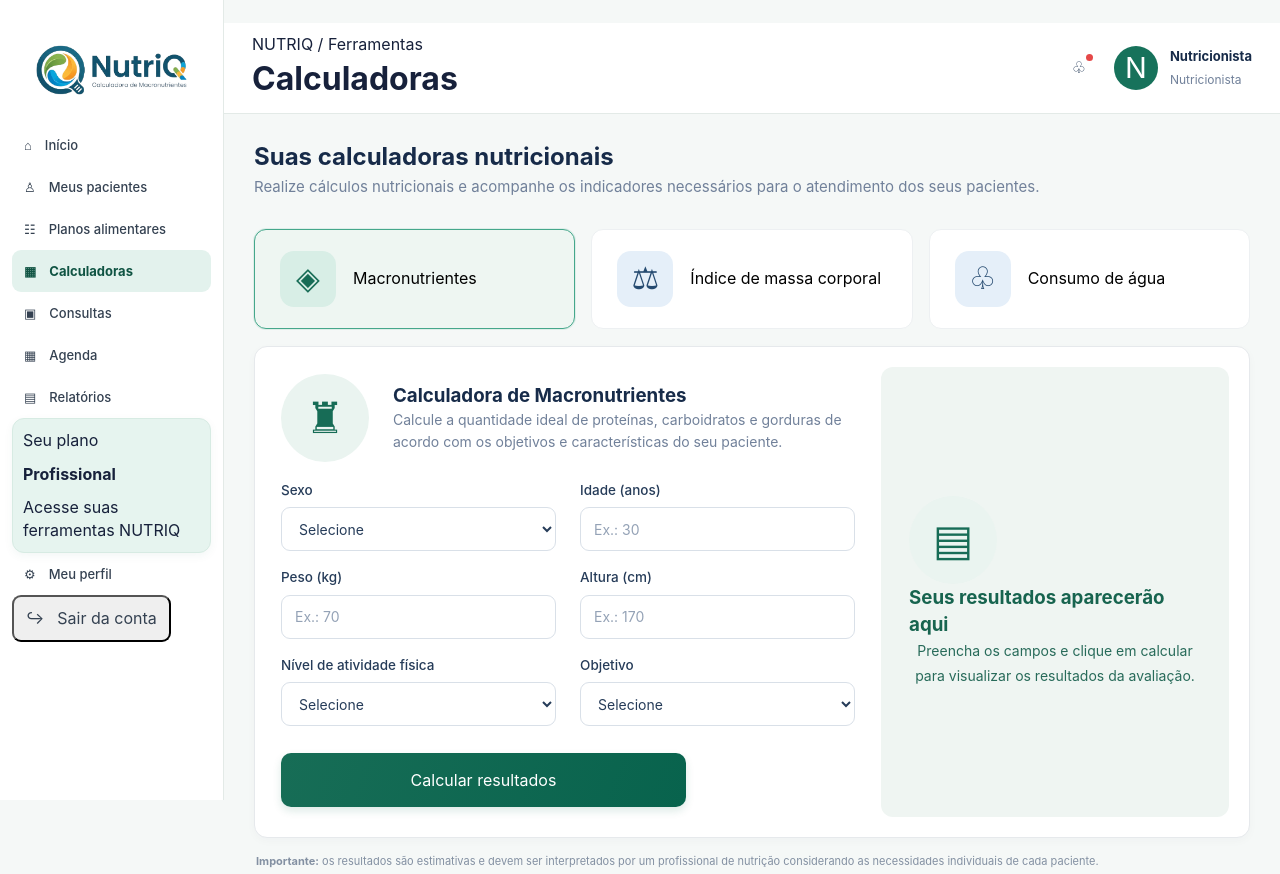
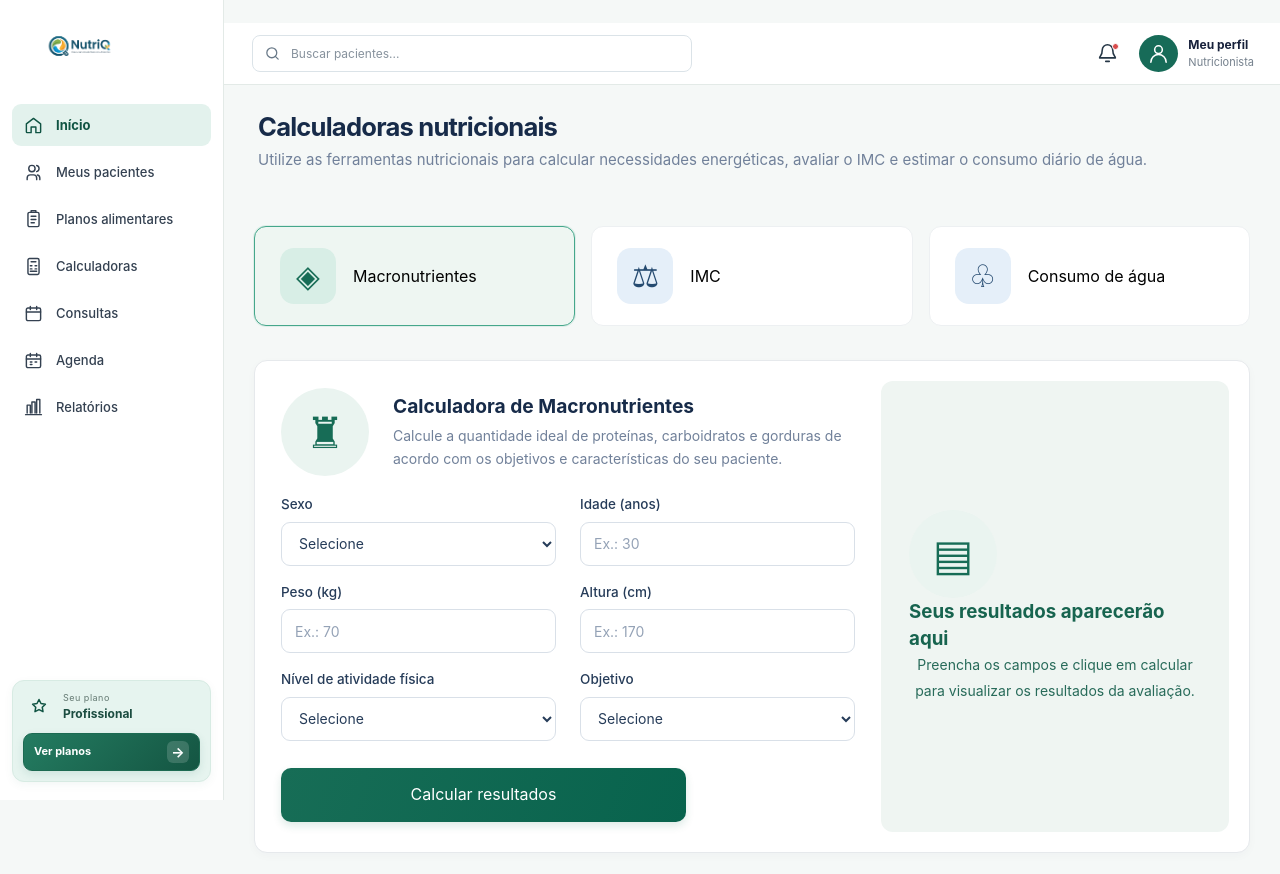
Before and after one commit to Viniciusmiranha/Macronutrientes, a plain HTML site: page calculadoras.html in a window 1280 px wide. Shown: the top 874 px of the page. Drawn offline with Linux system fonts and the light colour scheme.

Commit message:
calculadora igual

````diff
--- a/calculadoras.html
+++ b/calculadoras.html
@@ -4,9 +4,9 @@
 <head>
     <meta charset="UTF-8">
     <meta name="viewport" content="width=device-width, initial-scale=1.0">
-    <meta name="theme-color" content="#f7f9fc">
+    <meta name="theme-color" content="#f6faf8">
+    <meta name="description" content="Calculadoras nutricionais NUTRIQ para avaliação e acompanhamento de pacientes.">
     <title>Calculadoras | NUTRIQ</title>
-
     <link rel="stylesheet" href="css/style.css">
     <link rel="stylesheet" href="css/dashboard.css">
     <link rel="stylesheet" href="css/paginas.css">
@@ -14,92 +14,101 @@
 </head>
 
 <body class="dashboard-page">
-
     <div class="dashboard-layout">
 
         <aside class="dashboard-sidebar" id="dashboardSidebar">
-            <div class="dashboard-sidebar-header">
-                <a href="pagina1.html" class="dashboard-logo">
-                    <img src="img/logo (1).png" alt="NUTRIQ">
+            <a href="pagina1.html" class="dashboard-brand" aria-label="NUTRIQ - Página inicial">
+                <img src="img/logo (1).png" alt="Logo NUTRIQ">
             </a>
 
-                <button
-                    type="button"
-                    class="dashboard-menu-toggle calculadoras-menu-toggle"
-                    id="fecharSidebar"
-                    aria-label="Fechar menu"
-                >
-                    <span></span>
-                    <span></span>
-                </button>
-            </div>
-
-            <nav class="dashboard-nav" aria-label="Menu principal">
+            <nav class="dashboard-navigation" aria-label="Navegação principal">
                 <a href="pagina1.html" class="dashboard-nav-link">
-                    <span class="dashboard-nav-icon">⌂</span>
+                    <svg viewBox="0 0 24 24" aria-hidden="true">
+                        <path d="m3 10 9-7 9 7v10a1 1 0 0 1-1 1h-5v-7H9v7H4a1 1 0 0 1-1-1z"/>
+                    </svg>
                     <span>Início</span>
                 </a>
 
                 <a href="pacientes.html" class="dashboard-nav-link">
-                    <span class="dashboard-nav-icon">♙</span>
+                    <svg viewBox="0 0 24 24" aria-hidden="true">
+                        <path d="M16 21v-2a4 4 0 0 0-4-4H8a4 4 0 0 0-4 4v2"/>
+                        <circle cx="10" cy="7" r="4"/>
+                        <path d="M20 21v-2a4 4 0 0 0-3-3.87M16 3.13a4 4 0 0 1 0 7.75"/>
+                    </svg>
                     <span>Meus pacientes</span>
                 </a>
 
                 <a href="planos-alimentares.html" class="dashboard-nav-link">
-                    <span class="dashboard-nav-icon">☷</span>
+                    <svg viewBox="0 0 24 24" aria-hidden="true">
+                        <rect x="5" y="3" width="14" height="18" rx="2"/>
+                        <path d="M9 3V1h6v2M9 8h6M9 12h6M9 16h4"/>
+                    </svg>
                     <span>Planos alimentares</span>
                 </a>
 
                 <a href="calculadoras.html" class="dashboard-nav-link active" aria-current="page">
-                    <span class="dashboard-nav-icon">▦</span>
+                    <svg viewBox="0 0 24 24" aria-hidden="true">
+                        <rect x="5" y="2" width="14" height="20" rx="2"/>
+                        <path d="M9 6h6M8 11h2m4 0h2M8 15h2m4 0h2M8 18h8"/>
+                    </svg>
                     <span>Calculadoras</span>
                 </a>
 
                 <a href="consultas.html" class="dashboard-nav-link">
-                    <span class="dashboard-nav-icon">▣</span>
+                    <svg viewBox="0 0 24 24" aria-hidden="true">
+                        <rect x="3" y="5" width="18" height="16" rx="2"/>
+                        <path d="M16 3v4M8 3v4M3 10h18"/>
+                    </svg>
                     <span>Consultas</span>
                 </a>
 
                 <a href="agenda.html" class="dashboard-nav-link">
-                    <span class="dashboard-nav-icon">▦</span>
+                    <svg viewBox="0 0 24 24" aria-hidden="true">
+                        <rect x="3" y="5" width="18" height="16" rx="2"/>
+                        <path d="M16 3v4M8 3v4M3 10h18M8 14h2m4 0h2m-8 3h2"/>
+                    </svg>
                     <span>Agenda</span>
                 </a>
 
                 <a href="relatorios.html" class="dashboard-nav-link">
-                    <span class="dashboard-nav-icon">▤</span>
+                    <svg viewBox="0 0 24 24" aria-hidden="true">
+                        <path d="M4 19V9h4v10M10 19V5h4v14M16 19V2h4v17M2 21h20"/>
+                    </svg>
                     <span>Relatórios</span>
                 </a>
             </nav>
 
-            <div class="dashboard-sidebar-bottom">
             <div class="dashboard-plan-card">
-                    <span class="dashboard-plan-label">Seu plano</span>
+                <div class="dashboard-plan-heading">
+                    <svg viewBox="0 0 24 24" aria-hidden="true">
+                        <path d="m12 3 2.4 4.8 5.3.8-3.8 3.7.9 5.3-4.8-2.5-4.8 2.5.9-5.3-3.8-3.7 5.3-.8z"/>
+                    </svg>
+
+                    <div>
+                        <span>Seu plano</span>
                         <strong>Profissional</strong>
-                    <span>Acesse suas ferramentas NUTRIQ</span>
+                    </div>
                 </div>
 
-                <a href="perfil.html" class="dashboard-nav-link">
-                    <span class="dashboard-nav-icon">⚙</span>
-                    <span>Meu perfil</span>
-                </a>
-
-                <button type="button" class="dashboard-nav-link" id="btnSair">
-                    <span class="dashboard-nav-icon">↪</span>
-                    <span>Sair da conta</span>
+                <button
+                    type="button"
+                    class="dashboard-plan-button"
+                    id="btnVerPlanos"
+                    aria-haspopup="dialog"
+                    aria-controls="modalPlanos"
+                >
+                    Ver planos
+                    <span aria-hidden="true">→</span>
                 </button>
             </div>
         </aside>
 
-        <div class="calculadoras-sidebar-overlay" id="calculadorasOverlay"></div>
-
-        <main class="dashboard-main">
-
+        <div class="dashboard-main">
             <header class="dashboard-topbar">
-                <div class="dashboard-topbar-left">
                 <button
+                    class="dashboard-menu-toggle"
+                    id="dashboardMenuToggle"
                     type="button"
-                        class="dashboard-menu-toggle calculadoras-menu-toggle"
-                        id="dashboardMenuToggle"
                     aria-label="Abrir menu"
                     aria-expanded="false"
                     aria-controls="dashboardSidebar"
@@ -109,43 +118,59 @@
                     <span></span>
                 </button>
 
-                    <div class="dashboard-page-heading">
-                        <span class="dashboard-breadcrumb">NUTRIQ / Ferramentas</span>
-                        <h1>Calculadoras</h1>
-                    </div>
-                </div>
+                <form class="dashboard-search" id="dashboardSearch" role="search">
+                    <svg viewBox="0 0 24 24" aria-hidden="true">
+                        <circle cx="11" cy="11" r="7"/>
+                        <path d="m16 16 4 4"/>
+                    </svg>
+                    <input
+                        type="search"
+                        id="campoBusca"
+                        placeholder="Buscar pacientes..."
+                        aria-label="Buscar pacientes"
+                    >
+                </form>
 
-                <div class="calculadoras-topbar-actions dashboard-topbar-actions">
+                <div class="dashboard-topbar-actions">
                     <button
+                        class="dashboard-icon-button"
+                        id="btnNotificacoes"
                         type="button"
-                        class="calculadoras-notification"
-                        id="btnNotificacoes"
                         aria-label="Notificações"
                     >
-                        <span aria-hidden="true">♧</span>
+                        <svg viewBox="0 0 24 24" aria-hidden="true">
+                            <path d="M18 8a6 6 0 0 0-12 0c0 7-3 7-3 9h18c0-2-3-2-3-9M10 21h4"/>
+                        </svg>
                     </button>
 
-                    <a href="perfil.html" class="calculadoras-profile">
-                        <span class="calculadoras-avatar" id="professionalAvatar">N</span>
-                        <span class="calculadoras-profile-info">
-                            <strong id="professionalName">Nutricionista</strong>
-                            <small>Nutricionista</small>
+                    <a
+                        href="perfil.html"
+                        class="dashboard-profile-button"
+                        aria-label="Abrir perfil profissional"
+                    >
+                        <span class="dashboard-avatar dashboard-avatar-professional">
+                            <svg viewBox="0 0 24 24" aria-hidden="true">
+                                <circle cx="12" cy="8" r="4"/>
+                                <path d="M4 21a8 8 0 0 1 16 0"/>
+                            </svg>
+                        </span>
+                        <span class="dashboard-profile-details">
+                            <strong id="professionalName">Meu perfil</strong>
+                            <span>Nutricionista</span>
                         </span>
                     </a>
                 </div>
             </header>
 
-            <section class="calculadoras-content">
+            <main class="dashboard-content calculadoras-content" id="conteudoPrincipal">
 
-                <div class="calculadoras-heading">
-                    <div>
-                        <h2>Suas calculadoras nutricionais</h2>
+                <section class="dashboard-welcome calculadoras-heading" aria-labelledby="tituloCalculadoras">
+                    <h1 id="tituloCalculadoras">Calculadoras nutricionais</h1>
                     <p>
-                            Realize cálculos nutricionais e acompanhe os indicadores
-                            necessários para o atendimento dos seus pacientes.
+                        Utilize as ferramentas nutricionais para calcular necessidades
+                        energéticas, avaliar o IMC e estimar o consumo diário de água.
                     </p>
-                    </div>
-                </div>
+                </section>
 
                 <div class="calculadoras-seletor" role="tablist" aria-label="Selecionar calculadora">
 
@@ -172,7 +197,7 @@
                         aria-controls="painelCalculadora"
                     >
                         <span class="calculadora-tab-icon imc-icon" aria-hidden="true">⚖</span>
-                        <span>Índice de massa corporal</span>
+                        <span>IMC</span>
                     </button>
 
                     <button
@@ -196,13 +221,12 @@
                     role="tabpanel"
                     aria-labelledby="tabMacros"
                 >
-
                     <div class="calculadora-form-area">
 
                         <div class="calculadora-intro">
                             <span class="calculadora-main-icon" id="iconeCalculadora" aria-hidden="true">◈</span>
                             <div>
-                                <h3 id="tituloCalculadora">Calculadora de macronutrientes</h3>
+                                <h2 id="tituloCalculadora">Calculadora de macronutrientes</h2>
                                 <p id="descricaoCalculadora">
                                     Calcule as necessidades energéticas e a distribuição de macronutrientes.
                                 </p>
@@ -210,7 +234,6 @@
                         </div>
 
                         <form id="formCalculadora" novalidate>
-
                             <div class="calculadora-fields" id="camposCalculadora">
 
                                 <div class="calculadora-field">
@@ -224,42 +247,17 @@
 
                                 <div class="calculadora-field">
                                     <label for="calcIdade">Idade (anos)</label>
-                                    <input
-                                        type="number"
-                                        id="calcIdade"
-                                        name="idade"
-                                        min="1"
-                                        max="120"
-                                        placeholder="Ex.: 25"
-                                        required
-                                    >
+                                    <input type="number" id="calcIdade" name="idade" min="1" max="120" placeholder="Ex.: 25" required>
                                 </div>
 
                                 <div class="calculadora-field">
                                     <label for="calcPeso">Peso (kg)</label>
-                                    <input
-                                        type="number"
-                                        id="calcPeso"
-                                        name="peso"
-                                        min="1"
-                                        max="500"
-                                        step="0.1"
-                                        placeholder="Ex.: 70"
-                                        required
-                                    >
+                                    <input type="number" id="calcPeso" name="peso" min="1" max="500" step="0.1" placeholder="Ex.: 70" required>
                                 </div>
 
                                 <div class="calculadora-field">
                                     <label for="calcAltura">Altura (cm)</label>
-                                    <input
-                                        type="number"
-                                        id="calcAltura"
-                                        name="altura"
-                                        min="50"
-                                        max="250"
-                                        placeholder="Ex.: 175"
-                                        required
-                                    >
+                                    <input type="number" id="calcAltura" name="altura" min="50" max="250" placeholder="Ex.: 175" required>
                                 </div>
 
                                 <div class="calculadora-field" id="campoAtividade">
@@ -304,20 +302,12 @@
 
                             </div>
 
-                            <p
-                                class="calculadora-erro"
-                                id="erroCalculadora"
-                                role="alert"
-                                aria-live="polite"
-                                hidden
-                            ></p>
+                            <p class="calculadora-erro" id="erroCalculadora" role="alert" aria-live="polite" hidden></p>
 
                             <button type="submit" class="calculadora-submit" id="btnCalcular">
                                 Calcular resultados
                             </button>
-
                         </form>
-
                     </div>
 
                     <div class="calculadora-result-area">
@@ -343,37 +333,94 @@
 
                             <div class="resultado-detalhes" id="resultadoDetalhes"></div>
 
-                            <button
-                                type="button"
-                                class="calculadora-reset"
-                                id="btnLimparResultado"
-                            >
+                            <button type="button" class="calculadora-reset" id="btnLimparResultado">
                                 Limpar resultados
                             </button>
                         </div>
 
                     </div>
-
                 </section>
 
                 <div class="calculadoras-aviso">
                     <strong>Importante:</strong>
-                    os resultados são estimativas e devem ser interpretados
-                    por um profissional de nutrição considerando as necessidades
-                    individuais de cada paciente.
+                    os resultados são estimativas e devem ser interpretados por um
+                    profissional de nutrição considerando as necessidades individuais
+                    de cada paciente.
+                </div>
+
+            </main>
+        </div>
     </div>
 
     <div id="dashboardFeedback" role="status" aria-live="polite"></div>
 
-            </section>
-
-        </main>
-
+    <div class="plans-modal-overlay" id="modalPlanos" aria-hidden="true">
+        <section class="plans-modal" role="dialog" aria-modal="true" aria-labelledby="planosTitulo">
+            <header class="plans-modal-header">
+                <div>
+                    <span class="plans-modal-eyebrow">NUTRIQ</span>
+                    <h2 id="planosTitulo">Conheça nossos planos</h2>
+                    <p>Encontre a opção ideal para sua rotina profissional.</p>
                 </div>
 
-    <script src="script.js" defer></script>
+                <button type="button" class="plans-modal-close" id="fecharModalPlanos" aria-label="Fechar janela de planos">
+                    &times;
+                </button>
+            </header>
+
+            <div class="plans-grid">
+                <article class="plans-option">
+                    <div class="plans-option-icon" aria-hidden="true">🌱</div>
+                    <h3>Essencial</h3>
+                    <p class="plans-option-description">Para quem está começando.</p>
+                    <ul>
+                        <li>Cadastro de pacientes</li>
+                        <li>Organização de consultas</li>
+                        <li>Calculadoras nutricionais</li>
+                    </ul>
+                    <span class="plans-option-footer">Conheça esta opção</span>
+                </article>
+
+                <article class="plans-option plans-option-featured">
+                    <span class="plans-current-label">Seu plano atual</span>
+                    <div class="plans-option-icon" aria-hidden="true">✦</div>
+                    <h3>Profissional</h3>
+                    <p class="plans-option-description">Para o acompanhamento do consultório.</p>
+                    <ul>
+                        <li>Gestão de pacientes</li>
+                        <li>Planos alimentares e avaliações</li>
+                        <li>Organização da agenda</li>
+                        <li>Relatórios do consultório</li>
+                    </ul>
+                    <span class="plans-option-footer">Plano selecionado</span>
+                </article>
+
+                <article class="plans-option">
+                    <div class="plans-option-icon" aria-hidden="true">✚</div>
+                    <h3>Clínica</h3>
+                    <p class="plans-option-description">Para equipes e consultórios em expansão.</p>
+                    <ul>
+                        <li>Organização do consultório</li>
+                        <li>Acompanhamento de pacientes</li>
+                        <li>Recursos para equipes</li>
+                    </ul>
+                    <span class="plans-option-footer">Conheça esta opção</span>
+                </article>
+            </div>
+
+            <p class="plans-modal-note">
+                Os detalhes comerciais e os preços dos planos devem ser definidos
+                conforme as opções oferecidas pelo NUTRIQ.
+            </p>
+        </section>
+    </div>
+
+    <script src="js/main.js" defer></script>
+    <script src="js/auth.js" defer></script>
+    <script src="js/database.js" defer></script>
+    <script src="js/dashboard.js" defer></script>
+    <script src="js/navegacao.js" defer></script>
     <script src="js/calculadoras.js" defer></script>
-
 </body>
 </html>
 ```
````
Lines whose indentation alone changed are shown as unchanged.
